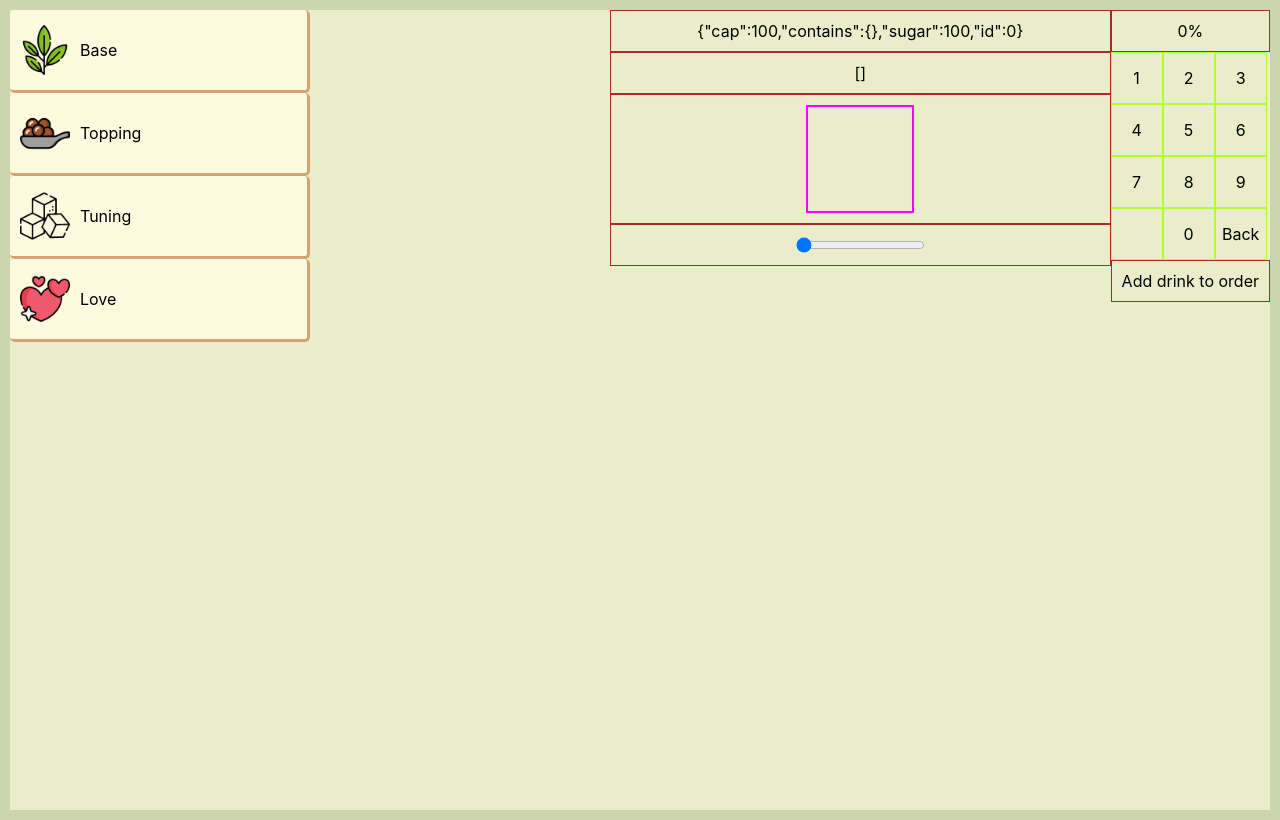
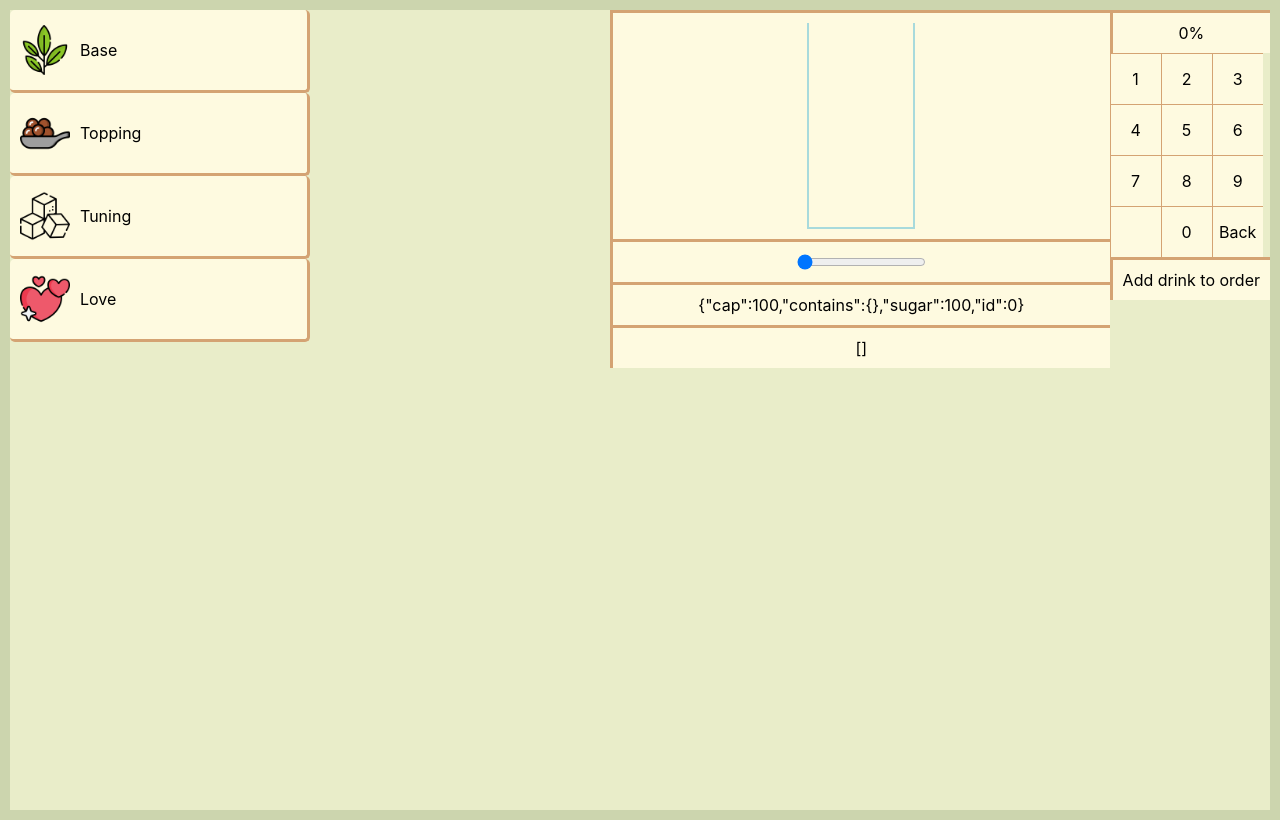
Before and after one commit to allanfang1/bbtme, a React (Create React App) app in the folder my-app/: page / in a window 1280 px wide. Built offline with nearby package versions, Linux system fonts and the light colour scheme.

Commit message:
did more css

```diff
--- a/my-app/src/App.css
+++ b/my-app/src/App.css
@@ -86,16 +86,28 @@
 }
 
 .num{
+  background-color: #fefae0;
   width: 50px;
   height: 50px;
-  border: solid 1px greenyellow;
+  border: solid 1px #d4a373;
+  border-top-style: solid;
+  border-right-style: none;
+  border-bottom-style: none;
+  border-left-style: solid;
   display: flex;
   justify-content: center;
   align-items: center;;
 }
 
 .add-button{
-  border: solid 1px brown;
+  border: solid #d4a373;
+  border-top-style: solid;
+  border-right-style: none;
+  border-bottom-style: none;
+  border-left-style: solid;
+
+  background-color: #fefae0;
+
   display: flex;
   justify-content: center;
   text-align: center;
@@ -122,8 +134,9 @@
   display: flex;
   flex-direction: column;
   width: 100px;
-  border: solid 2px magenta;
+  border: solid 2px #a8dadc;
+  border-top-style: none;
   padding: 2px;
-  height: 100px;
+  height: 200px;
   justify-content: flex-end;
 }
--- a/my-app/src/PageOne.js
+++ b/my-app/src/PageOne.js
@@ -144,13 +144,12 @@ export default function PageOne() {
                 ))}
             </div>
             <div className="col3">
-                <div className="add-button">{JSON.stringify(drink)}</div>
-                <div className="add-button">{JSON.stringify(orders)}</div>
+
                 <div className="add-button">
                     <div className="drink-visual">
                         {Object.keys(drink.contains).map((key, index) => (
-                            <svg width="100px" height={drink.contains[key]} key={index}>
-                                <rect width="100px" height={drink.contains[key]} fill={colors[index]} />
+                            <svg width="100px" height={drink.contains[key]*2} key={index}>
+                                <rect width="100px" height={drink.contains[key]*2} fill={colors[index]} />
                             </svg>
                         ))}
                     </div>
@@ -158,6 +157,8 @@ export default function PageOne() {
                 <div className="add-button">
                     <input type="range" min="0" max="100" value={currNum} onChange={(e) => handleSlider(e.target.value)} />
                 </div>
+                <div className="add-button">{JSON.stringify(drink)}</div>
+                <div className="add-button">{JSON.stringify(orders)}</div>
             </div>
             <div className="col4">
                 <Numpad optName={currOpt} val={currNum} addFunc={addElement} setNumFunc={padSetNum} />
```
